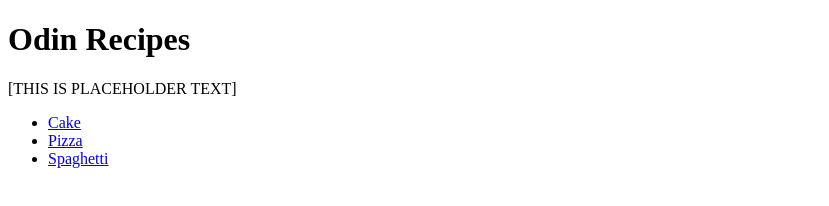
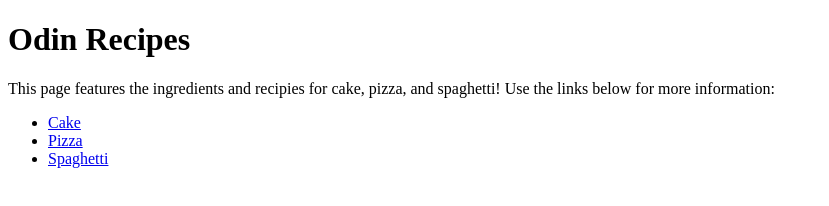
Before and after one commit to iwantlife/odin-recipes, a plain HTML site: page index.html in a window 1280 px wide. Shown: the whole page, without its empty margins (0-829 px from the left). Drawn offline with Linux system fonts and the light colour scheme.

Commit message:
Final changes
As stated above

```diff
--- a/index.html
+++ b/index.html
@@ -8,7 +8,7 @@
 <body>
     <h1>Odin Recipes</h1>
     <p>
-        [THIS IS PLACEHOLDER TEXT]
+        This page features the ingredients and recipies for cake, pizza, and spaghetti! Use the links below for more information:
     </p>
 
     <p>
```
Also changed, not shown: 1 other file.
